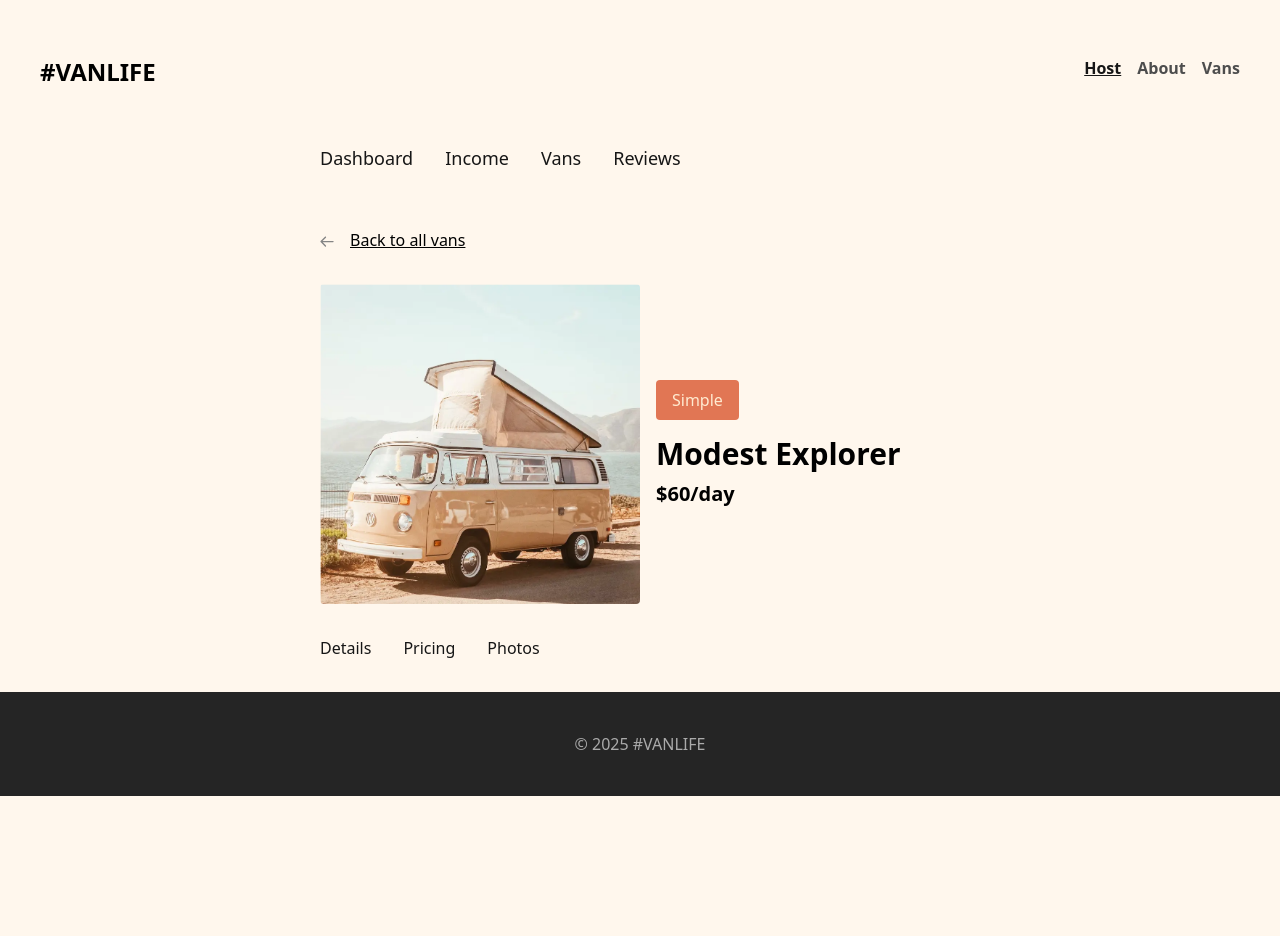
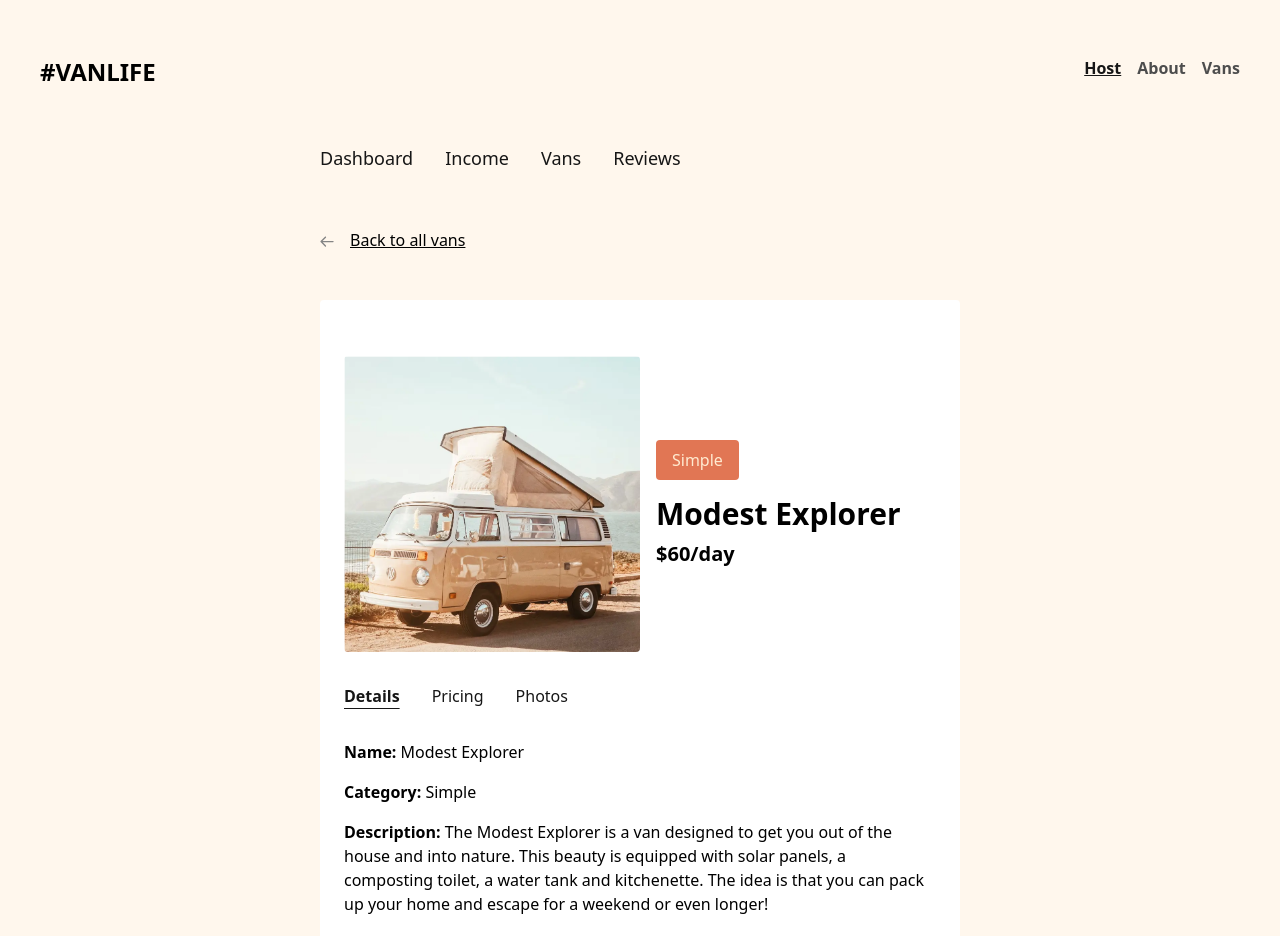
Before and after one commit to JoleneKearse/vanlife, a React (Vite) app: page /host/vans/1 in a window 1280 px wide. Shown: the top 936 px of the page. Before the commit the page ends 800 px from the top, so only its background shows below. Built offline with nearby package versions, Linux system fonts and the light colour scheme.

Commit message:
chore: finish host van detail page

```diff
--- a/src/App.jsx
+++ b/src/App.jsx
@@ -7,9 +7,12 @@ import VanDetailPage from "./pages/Vans/VanDetailPage";
 import HostLayout from "./components/HostLayout";
 import HostDashboard from "./pages/Host/HostDashboard";
 import HostVansPage from "./pages/Host/HostVansPage";
-import HostVanDetailPage from "./pages/Host/HostVanDetailPage";
 import HostIncomePage from "./pages/Host/HostIncomePage";
+import HostVanDetailLayout from "./components/HostVanDetailLayout.jsx";
+import HostVanIdPage from "./pages/Host/HostVanIdPage";
+import HostVanIdPricing from "./components/HostVanIdPricing.jsx";
 import HostReviewsPage from "./pages/Host/HostReviewsPage";
+import HostVanIdPhotos from "./components/HostVanIdPhotos.jsx";
 
 function App() {
   return (
@@ -20,12 +23,18 @@ function App() {
           <Route path="about" element={<AboutPage />} />
           <Route path="vans" element={<VanPage />} />
           <Route path="vans/:id" element={<VanDetailPage />} />
+
           <Route path="host" element={<HostLayout />}>
             <Route index element={<HostDashboard />} />
             <Route path="income" element={<HostIncomePage />} />
+            <Route path="reviews" element={<HostReviewsPage />} />
             <Route path="vans" element={<HostVansPage />} />
-            <Route path="vans/:id" element={<HostVanDetailPage />} />
-            <Route path="reviews" element={<HostReviewsPage />} />
+
+            <Route path="vans/:id" element={<HostVanDetailLayout />}>
+              <Route index element={<HostVanIdPage />} />
+              <Route path="pricing" element={<HostVanIdPricing />} />
+              <Route path="photos" element={<HostVanIdPhotos />} />
+            </Route>
           </Route>
         </Route>
       </Routes>
--- /dev/null
+++ b/src/components/HostVanDetailLayout.jsx
@@ -0,0 +1,50 @@
+import { useParams, Outlet } from "react-router-dom";
+import { vans } from "../data/vans";
+import HostLinkTo from "./HostLinkTo";
+import Tab from "./Tab";
+import Badge from "./Badge";
+import { getBadgeColor } from "../utils/utils";
+
+const HostVanDetailLayout = () => {
+  const { id } = useParams();
+  const van = vans.find((v) => v.id === parseInt(id));
+  if (!van) {
+    return <p>Van not found</p>;
+  }
+  const { image, category, name, price } = van;
+
+  return (
+    <>
+      <HostLinkTo to="../vans" fontStyle="">
+        <img src="/arrow.svg" alt="" className="inline-flex mr-4" />
+        Back to all vans
+      </HostLinkTo>
+      <section className="bg-neutral-100 p-6 rounded-sm my-12">
+        <article className="flex gap-4 items-center my-8">
+          <img src={image} alt="Van" className="w-1/2 h-auto rounded-sm" />
+          <div className="flex flex-col gap-4">
+            <Badge badgeColor={getBadgeColor(category)}>{category}</Badge>
+            <p className="text-3xl font-bold">{name}</p>
+            <p className="text-xl font-semibold -mt-2">${price}/day</p>
+          </div>
+        </article>
+        <nav className="mb-8">
+          <ul className="flex gap-8 text-neutral-500 text-md underline-offset-6">
+            <li>
+              <Tab to={`/host/vans/${van.id}`}>Details</Tab>
+            </li>
+            <li>
+              <Tab to={`/host/vans/${van.id}/pricing`}>Pricing</Tab>
+            </li>
+            <li>
+              <Tab to={`/host/vans/${van.id}/photos`}>Photos</Tab>
+            </li>
+          </ul>
+        </nav>
+        <Outlet />
+      </section>
+    </>
+  );
+};
+
+export default HostVanDetailLayout;
--- /dev/null
+++ b/src/components/HostVanDetails.jsx
@@ -0,0 +1,21 @@
+import { useParams } from "react-router-dom";
+import { vans } from "../data/vans";
+
+const HostVanDetails = () => {
+    const { id } = useParams();
+    const van = vans.find((v) => v.id === parseInt(id));
+    if (!van) {
+        return <p>Van not found</p>;
+    }
+    const { name, category, description, visibility } = van;
+    return (
+        <article className="flex flex-col gap-4">
+            <p><span className="font-bold">Name: </span>{name}</p>
+            <p><span className="font-bold">Category: </span>{category}</p>
+            <p><span className="font-bold">Description: </span>{description}</p>
+            <p><span className="font-bold">Visibility: </span>{visibility}</p>
+        </article>
+     );
+}
+
+export default HostVanDetails;
--- /dev/null
+++ b/src/components/HostVanIdPhotos.jsx
@@ -0,0 +1,15 @@
+import { useParams } from "react-router-dom";
+import { vans } from "../data/vans";
+
+const HostVanIdPhotos = () => {
+  const { id } = useParams();
+  const van = vans.find((v) => v.id === parseInt(id));
+  if (!van) {
+    return <p>Van not found</p>;
+  }
+  const { image, name } = van;
+
+  return <img src={image} alt={name} className="w-24 rounded-sm" />;
+};
+
+export default HostVanIdPhotos;
--- /dev/null
+++ b/src/components/HostVanIdPricing.jsx
@@ -0,0 +1,19 @@
+import { useParams } from "react-router-dom";
+import { vans } from "../data/vans";
+
+const HostVanIdPricing = () => {
+  const { id } = useParams();
+  const van = vans.find((v) => v.id === parseInt(id));
+  if (!van) {
+    return <p>Van not found</p>;
+  }
+  const { price } = van;
+
+  return (
+    <p>
+      <span className="font-bold">${price}</span>/day
+    </p>
+  );
+};
+
+export default HostVanIdPricing;
--- a/src/pages/Host/HostVanDetailPage.jsx
+++ /dev/null
@@ -1,47 +0,0 @@
-import { useParams } from "react-router-dom";
-import { vans } from "../../data/vans";
-import HostLinkTo from "../../components/HostLinkTo";
-import Tab from "../../components/Tab";
-import Badge from "../../components/Badge";
-import { getBadgeColor } from "../../utils/utils";
-
-const HostVanDetailPage = () => {
-  const { id } = useParams();
-  const van = vans.find((v) => v.id === parseInt(id));
-  if (!van) {
-    return <p>Van not found</p>;
-  }
-  const { image, category, name, price } = van;
-
-  return (
-    <>
-      <HostLinkTo to={`host/vans`} fontStyle="">
-        <img src="/arrow.svg" alt="" className="inline-flex mr-4" />
-        Back to all vans
-      </HostLinkTo>
-      <section className="flex gap-4 items-center my-8">
-        <img src={image} alt="Van" className="w-1/2 h-auto rounded-sm" />
-        <div className="flex flex-col gap-4">
-          <Badge badgeColor={getBadgeColor(category)}>{category}</Badge>
-          <p className="text-3xl font-bold">{name}</p>
-          <p className="text-xl font-semibold -mt-2">${price}/day</p>
-        </div>
-      </section>
-      <nav className="mb-8">
-        <ul className="flex gap-8 text-neutral-500 text-md underline-offset-6">
-          <li>
-            <Tab to="/host/vans/:id">Details</Tab>
-          </li>
-          <li>
-            <Tab to="/host/vans/:id/pricing">Pricing</Tab>
-          </li>
-          <li>
-            <Tab to="/host/vans/:id/photos">Photos</Tab>
-          </li>
-        </ul>
-      </nav>
-    </>
-  );
-};
-
-export default HostVanDetailPage;
--- /dev/null
+++ b/src/pages/Host/HostVanIdPage.jsx
@@ -0,0 +1,9 @@
+import HostVanDetails from "../../components/HostVanDetails";
+
+const HostVanIdPage = () => {
+    return (
+        <HostVanDetails />
+     );
+}
+
+export default HostVanIdPage;
```
